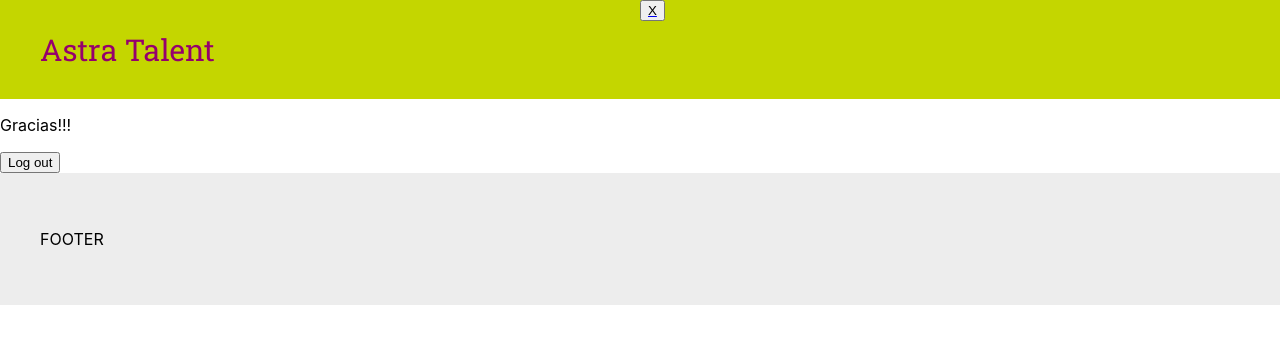
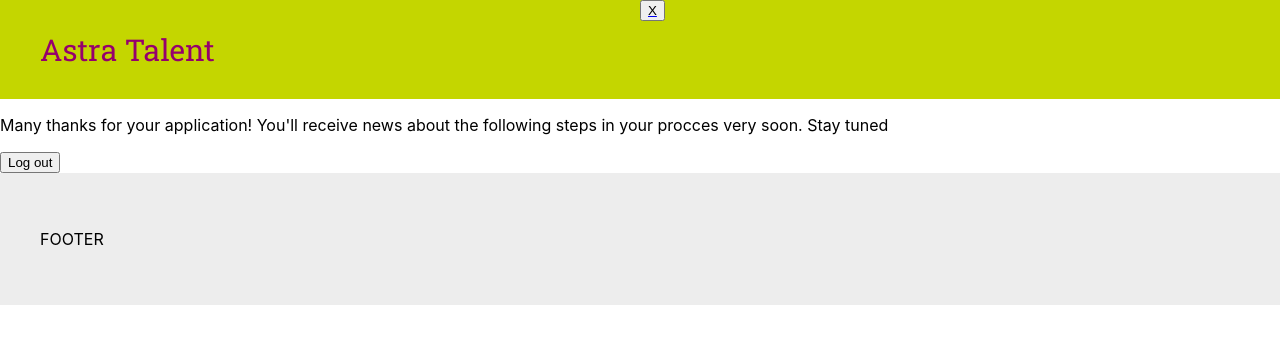
Before and after one commit to celinaurzua/astratalent, a React (Create React App) app: page /testbye in a window 1280 px wide. Shown: the top 344 px of the page. Built offline with nearby package versions, Linux system fonts and the light colour scheme.

Commit message:
end message was added

```diff
--- a/src/Components/LoginHR.js
+++ b/src/Components/LoginHR.js
@@ -9,11 +9,6 @@ export default class LoginHR extends React.Component {
       emailCandidates: []
     };
   }
-
-
-
-
-
 
   render() {
     return this.state.emailCandidates.map((infoCandidates, index) =>
--- a/src/Components/Loginapplicant.js
+++ b/src/Components/Loginapplicant.js
@@ -8,7 +8,7 @@ class Loginapplicant extends Component {
   render() {
     return (
       <div className="cointenerContact">
-          <p>Log in Applicant</p>
+          <p>Log in Candidate</p>
           <Link to="/welcome">
           <button className="buttonGreen">Log in</button>
           </Link>
--- a/src/Components/Testbye.js
+++ b/src/Components/Testbye.js
@@ -8,7 +8,7 @@ class Testbye extends Component {
     return (
       <div>
         <Header/>
-          <p>Gracias!!! </p>
+          <p>Many thanks for your application! You'll receive news about the following steps in your procces very soon. Stay tuned</p>
           <Link to="/">
           <button>Log out</button>
           </Link>
```
